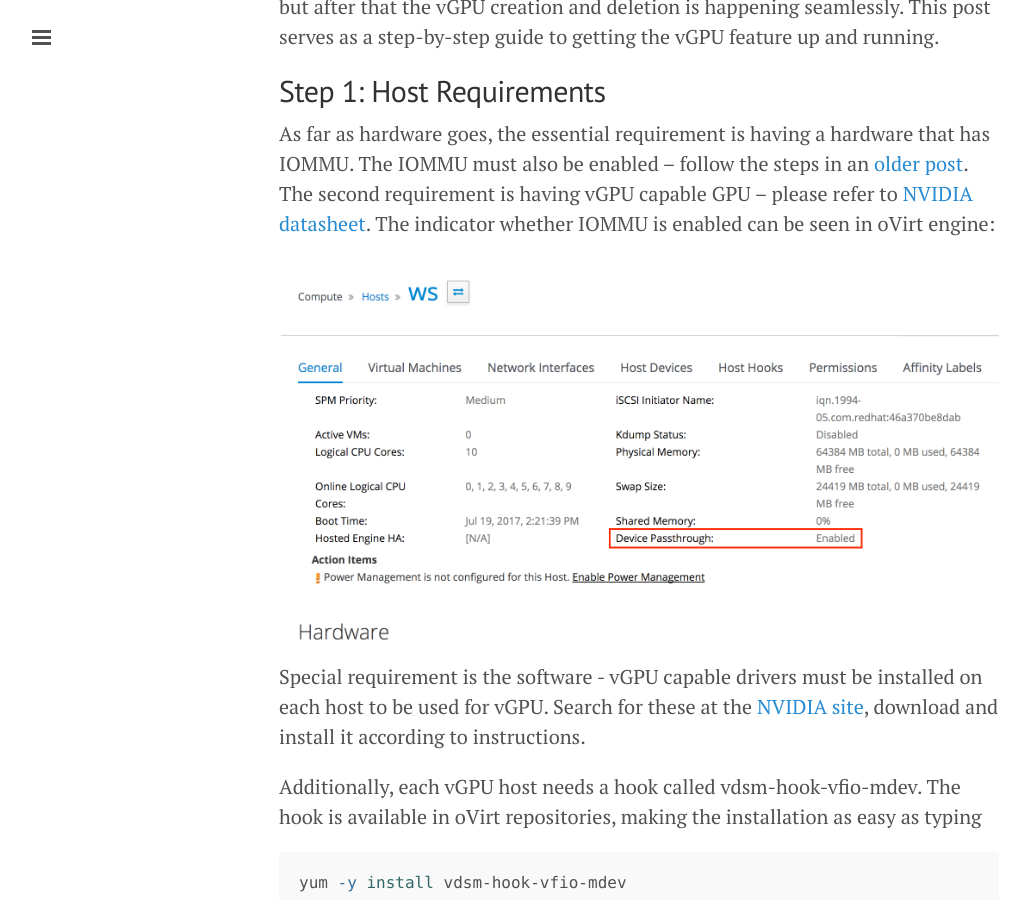
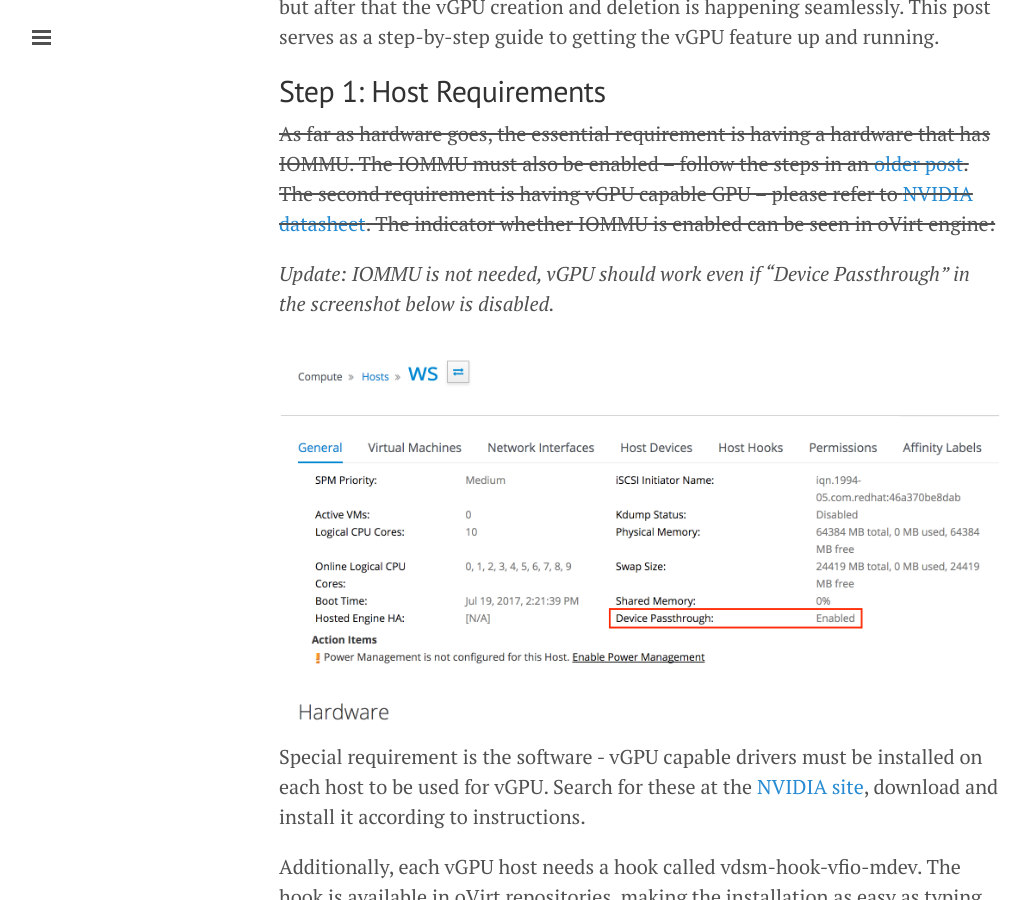
Before and after one commit to mpolednik/mpolednik.github.io, a Jekyll site: the page built from _posts/2017-09-13-vgpu-in-ovirt.md, in a window 1280 px wide and 900 px high, scrolled down 468 px. Shown: the whole window, without its empty margins (1-1029 px from the left). Built offline with Jekyll 4.4.1, drawn with Linux system fonts in a browser that asks for light colours; comment, search, counter and statistics services are not loaded.

Commit message:
vgpu-in-ovirt: update IOMMU reqs for vfio-mdev
Turns out that vfio-mdev does *not* require IOMMU and oVirt can work
with that. Thanks to aw.

Signed-off-by: Martin Polednik <mpolednik@redhat.com>

```diff
--- a/_posts/2017-09-13-vgpu-in-ovirt.md
+++ b/_posts/2017-09-13-vgpu-in-ovirt.md
@@ -12,7 +12,9 @@ In oVirt 4.1.4, we added a new feature called vGPU passthrough. vGPU is a techno
 
 ## Step 1: Host Requirements
 
-As far as hardware goes, the essential requirement is having a hardware that has IOMMU. The IOMMU must also be enabled -- follow the steps in an [older post]({% post_url 2017-03-19-hostdev-passthrough-pci %}#requirements). The second requirement is having vGPU capable GPU -- please refer to [NVIDIA datasheet](http://images.nvidia.com/content/grid/pdf/188270-NVIDIA-GRID-Datasheet-NV-US-FNL-Web.pdf). The indicator whether IOMMU is enabled can be seen in oVirt engine:
+~~As far as hardware goes, the essential requirement is having a hardware that has IOMMU. The IOMMU must also be enabled -- follow the steps in an [older post]({% post_url 2017-03-19-hostdev-passthrough-pci %}#requirements). The second requirement is having vGPU capable GPU -- please refer to [NVIDIA datasheet](http://images.nvidia.com/content/grid/pdf/188270-NVIDIA-GRID-Datasheet-NV-US-FNL-Web.pdf). The indicator whether IOMMU is enabled can be seen in oVirt engine:~~
+
+*Update: IOMMU is not needed, vGPU should work even if "Device Passthrough" in the screenshot below is disabled.*
 
 {% include image.html name="ovirt-host.png" width="100%" %}
 
```
